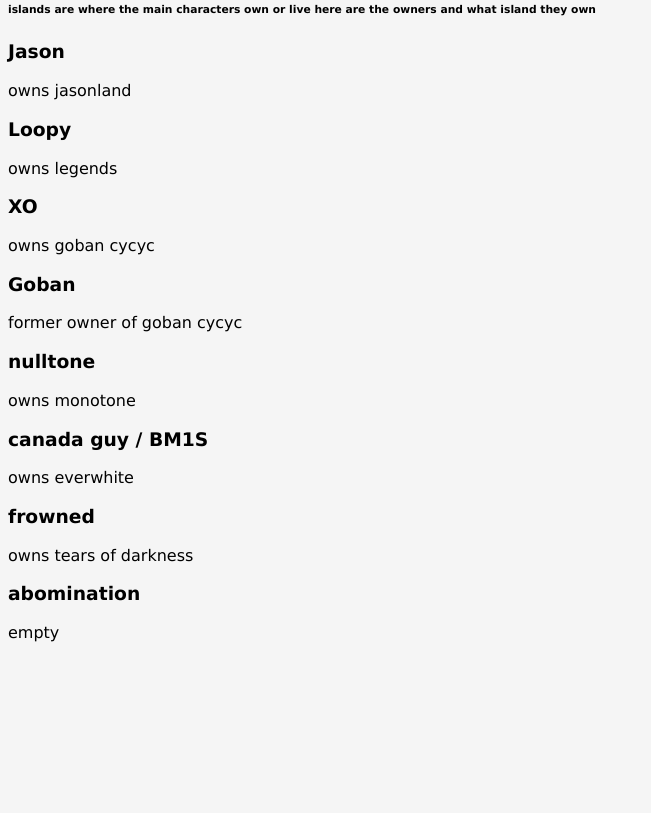
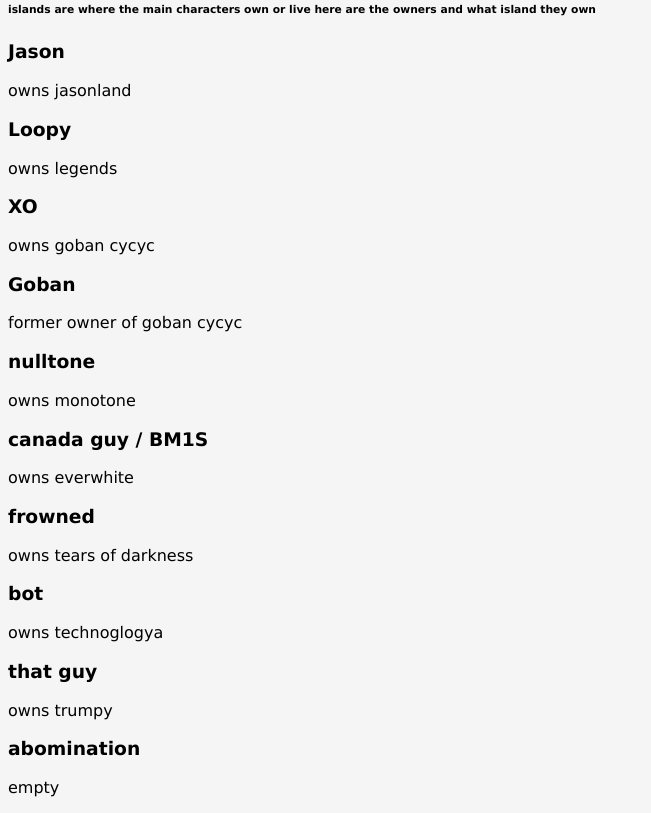
Before and after one commit to trollballsgame/trollballs_doc, a plain HTML site: page islands.html in a window 1280 px wide. Shown: the part 118-931 px from the top of the page, without its empty margins (0-651 px from the left). Before the commit the page ends 800 px from the top, so only its background shows below. Drawn offline with Linux system fonts and the light colour scheme.

Commit message:
Update islands.html
addded that guy (trump) to tb

```diff
--- a/islands.html
+++ b/islands.html
@@ -16,6 +16,8 @@
     <h3>nulltone</h3><p>owns monotone</p>
     <h3>canada guy / BM1S</h3><p>owns everwhite</p>
     <h3>frowned</h3><p>owns tears of darkness</p>
+    <h3>bot</h3><p>owns technoglogya</p>
+    <h3>that guy</h3><p>owns trumpy</p>
     <h3 id="abomination">abomination</h3><p id="p">empty</p>
     <script src="index.js"></script>
 </body>
```
